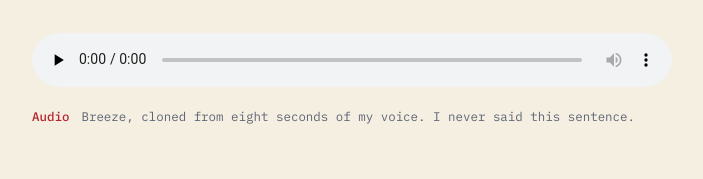
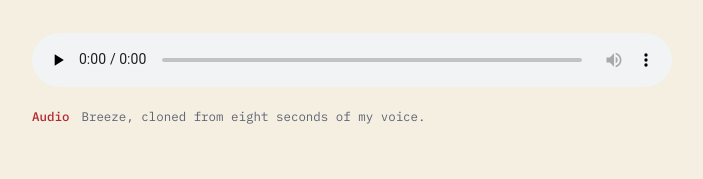
Before and after one commit to pi128/taking-the-day-off, a plain HTML site: page index.html in a window 1280 px wide. Shown: the part 6124-6303 px from the top of the page, without its empty margins (288-991 px from the left). Drawn offline with Linux system fonts and the light colour scheme.

Commit message:
Trim voice clip caption

```diff
--- a/index.html
+++ b/index.html
@@ -177,7 +177,7 @@ h3{font:800 1.25rem/1.25 var(--display);color:var(--navy);margin:2rem 0 .6rem}
 <figure class="mid">
   <blockquote>“Life moves pretty fast. If you don&rsquo;t stop and look around once in a while, you could miss it.”</blockquote>
   <audio src="media/audio-01.m4a" controls preload="none"></audio>
-  <figcaption><span class="tag">Audio</span><span>Breeze, cloned from eight seconds of my voice. I never said this sentence.</span></figcaption>
+  <figcaption><span class="tag">Audio</span><span>Breeze, cloned from eight seconds of my voice.</span></figcaption>
 </figure>
 
 <article class="col">
```
